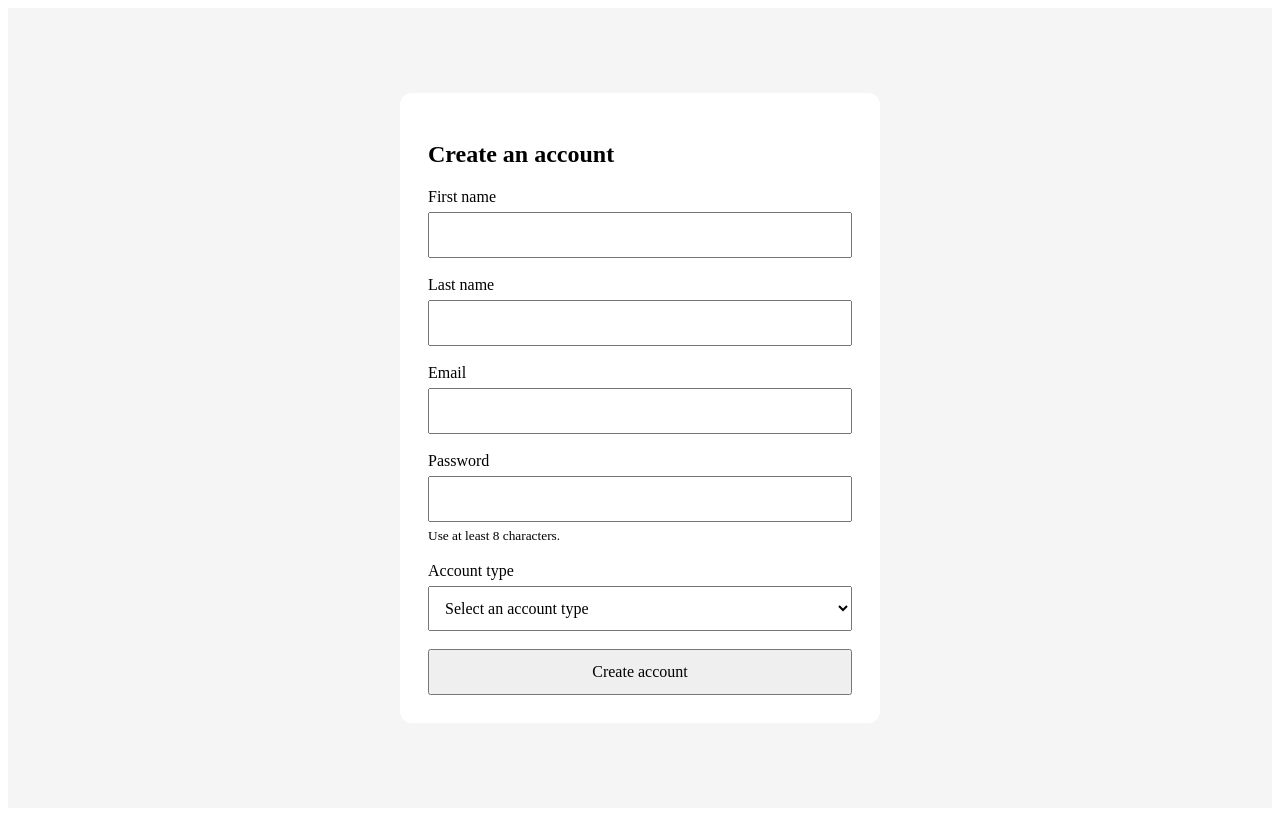
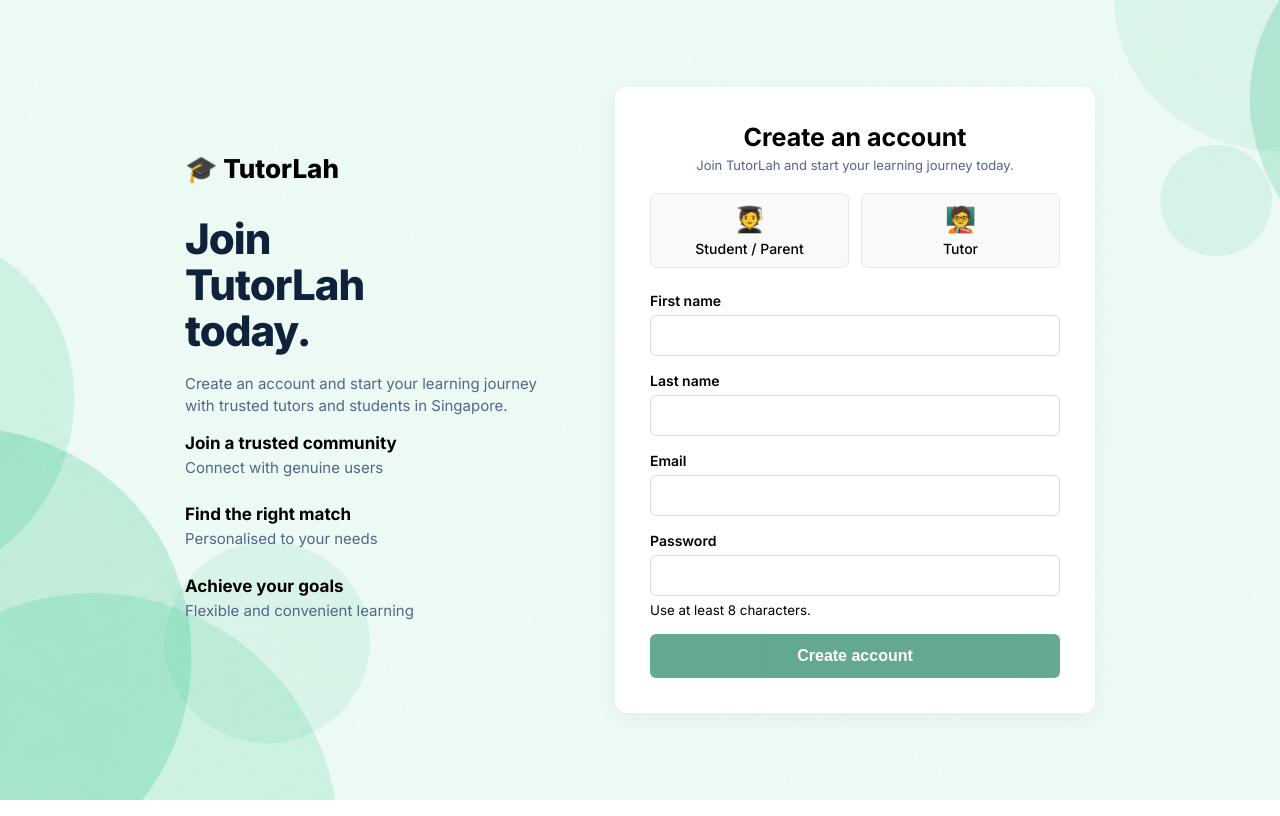
Before and after one commit to jyunwey/tutorlah, a Vue app: page /register in a window 1280 px wide. Built offline with nearby package versions, Linux system fonts and the light colour scheme.

Commit message:
Build signup page UI and shared auth layout

```diff
--- /dev/null
+++ b/src/components/AuthLayout.vue
@@ -0,0 +1,95 @@
+<template>
+  <main class="auth-layout">
+    <section class="auth-branding">
+      <div class="auth-logo">
+        🎓 TutorLah
+      </div>
+
+      <slot name="branding"></slot>
+    </section>
+
+    <section class="auth-content">
+      <slot></slot>
+    </section>
+  </main>
+</template>
+
+
+<style scoped>
+.auth-layout {
+  display: flex;
+  align-items: center;
+  justify-content: center;
+  gap: 70px;
+
+  min-height: 100vh;
+  width: 100%;
+  padding: 50px 6%;
+
+  background-image: url('/auth-mint-background.png');
+  background-size: cover;
+  background-position: center;
+  background-repeat: no-repeat;
+
+  box-sizing: border-box;
+
+  position: relative;
+  overflow: hidden;
+}
+
+
+/* LEFT SIDE */
+.auth-branding {
+  flex: 1;
+  max-width: 360px;
+}
+
+.auth-logo {
+  font-size: 26px;
+  font-weight: 800;
+  margin-bottom: 32px;
+}
+
+.auth-branding :deep(h2) {
+  font-size: 42px;
+  font-weight: 800;
+  line-height: 1.1;
+  letter-spacing: -1px;
+  color: #10213b;
+  margin: 0 0 18px;
+}
+
+.auth-branding :deep(p) {
+  font-size: 15px;
+  line-height: 1.5;
+  color: #52658a;
+}
+
+.auth-branding :deep(.feature) {
+  display: flex;
+  flex-direction: column;
+  gap: 4px;
+  margin-bottom: 25px;
+}
+
+.auth-branding :deep(.feature h4) {
+  font-size: 17px;
+  font-weight: 700;
+}
+
+.auth-branding :deep(.feature h4),
+.auth-branding :deep(.feature p) {
+  margin: 0;
+}
+
+/* RIGHT SIDE */
+.auth-content {
+  flex: 1;
+  max-width: 480px;
+  padding: 35px;
+  background: white;
+  border-radius: 12px;
+  box-shadow: 0 4px 20px rgba(0, 0, 0, 0.05);
+}
+
+</style>
--- a/src/main.js
+++ b/src/main.js
@@ -1,6 +1,7 @@
 import { createApp } from 'vue'
 import App from './App.vue'
 import router from './router'
+import './style.css'
 
 const app = createApp(App)
 
--- /dev/null
+++ b/src/style.css
@@ -0,0 +1,19 @@
+@import url('https://fonts.googleapis.com/css2?family=Inter:wght@400;500;600;700;800&display=swap');
+
+* {
+  box-sizing: border-box;
+}
+
+html,
+body,
+#app {
+  margin: 0;
+  padding: 0;
+  width: 100%;
+  min-height: 100%;
+}
+
+body {
+  font-family: 'Inter', Arial, sans-serif;
+  color: black;
+}
--- a/src/views/RegisterView.vue
+++ b/src/views/RegisterView.vue
@@ -1,4 +1,5 @@
 <script setup>
+import AuthLayout from "../components/AuthLayout.vue";
 import { ref } from "vue";
 
 import {
@@ -88,14 +89,69 @@ async function handleRegistration() {
 </script>
 
 <template>
-  <main class="register-page">
-    <section class="register-card">
+  <AuthLayout>
+    <template #branding>
+      <h2>
+        Join<br>
+        TutorLah<br>
+        today.
+      </h2>
+
+      <p>
+        Create an account and start your
+        learning journey with trusted
+        tutors and students in Singapore.
+      </p>
+
+      <div class="feature">
+        <h4>Join a trusted community</h4>
+        <p>Connect with genuine users</p>
+      </div>
+
+      <div class="feature">
+        <h4>Find the right match</h4>
+        <p>Personalised to your needs</p>
+      </div>
+
+      <div class="feature">
+        <h4>Achieve your goals</h4>
+        <p>Flexible and convenient learning</p>
+      </div>
+    </template>
+
+
     <h1>Create an account</h1>
+    <h3>Join TutorLah and start your learning journey today.</h3>
 
     <form
       class="register-form"
       @submit.prevent="handleRegistration"
     >
+
+    <div class="role-selection">
+      <button
+        type="button"
+        class="role-card"
+        :class="{ selected: role === 'student' }"
+        :aria-pressed="role === 'student'"
+        @click="role = 'student'"
+      >
+        <span class="role-icon">🧑‍🎓</span>
+        <span>Student / Parent</span>
+      </button>
+
+      <button
+        type="button"
+        class="role-card"
+        :class="{ selected: role === 'tutor' }"
+        :aria-pressed="role === 'tutor'"
+        @click="role = 'tutor'"
+      >
+        <span class="role-icon">🧑‍🏫</span>
+        <span>Tutor</span>
+      </button>
+    </div>
+
       <div class="form-field">
         <label for="first-name">
           First name
@@ -157,30 +213,6 @@ async function handleRegistration() {
         </small>
       </div>
 
-        <div class="form-field">
-          <label for="role">
-            Account type
-          </label>
-
-          <select
-            id="role"
-            v-model="role"
-            required
-          >
-            <option disabled value="">
-              Select an account type
-            </option>
-
-            <option value="student">
-              Student
-            </option>
-
-            <option value="tutor">
-              Tutor
-            </option>
-          </select>
-        </div>
-
       <button
         type="submit"
         :disabled="isSubmitting"
@@ -201,32 +233,70 @@ async function handleRegistration() {
     >
       {{ message }}
     </p>
-    </section>
-  </main>
+  </AuthLayout>
 </template>
 
+
 <style scoped>
-.register-page {
-  min-height: 100vh;
-  display: grid;
-  place-items: center;
-  padding: 32px 20px;
-  box-sizing: border-box;
-  background: #f5f5f5;
+h1 {
+  font-size: 25px;
+  font-weight: 700;
+  text-align: center;
+  margin: 0 0 5px;
 }
 
-.register-card {
-  width: 100%;
-  max-width: 480px;
-  padding: 28px;
-  box-sizing: border-box;
-  background: white;
-  border-radius: 12px;
+h3 {
+  font-size: 13px;
+  color:#52658a;
+  font-weight: 300;
+  text-align: center;
+  margin: 0 0 20px;
+}
+
+.role-selection {
+  display: flex;
+  gap: 12px;
+  margin-bottom: 8px;
+}
+
+.role-card {
+  flex: 1;
+  display: flex;
+  flex-direction: column;
+  align-items: center;
+  justify-content: center;
+  gap: 6px;
+
+  padding: 10px 10px;
+  border: 1px solid #e5e7eb;
+  border-radius: 7px;
+
+  background: #f8f9fb;
+  color: black;
+  cursor: pointer;
+  font-family: inherit;
+  font-size: 14px;
+  font-weight: 500;
+
+  transition: all 0.2s ease;
+}
+
+.role-icon {
+  font-size: 25px;
+}
+
+.role-card.selected {
+  background: #e4fff3;
+  border-color: #3dc392;
+}
+
+.role-card:hover {
+  border-color: #3dc392;
 }
 
 .register-form {
   display: grid;
-  gap: 18px;
+  gap: 16px;
 }
 
 .form-field {
@@ -234,22 +304,40 @@ async function handleRegistration() {
   gap: 6px;
 }
 
+.form-field label {
+  font-size: 14px;
+  font-weight: 600;
+  color: black;
+}
+
 input,
-select,
-button {
+select {
   width: 100%;
   padding: 12px;
+  border: 1px solid #d5dce5;
+  border-radius: 6px;
   box-sizing: border-box;
-  font: inherit;
 }
 
-button {
+.register-form button[type="submit"] {
+  width: 100%;
+  padding: 13px;
+  background: #00875a;
+  color: white;
+  border: none;
+  border-radius: 6px;
+  font-size: 16px;
+  font-weight: 600;
   cursor: pointer;
 }
 
-button:disabled {
+.register-form button[type="submit"] {
+  background: #006f49;
+}
+
+.register-form button[type="submit"] {
+  opacity: 0.6;
   cursor: not-allowed;
-  opacity: 0.6;
 }
 
 .form-message.success {
@@ -261,6 +349,6 @@ button:disabled {
 }
 
 .form-message.loading {
-  color: black;
+  color: #52658a;
 }
 </style>
```
Also changed, not shown: public/auth-mint-background.png (added). Lines whose indentation alone changed are shown as unchanged.
